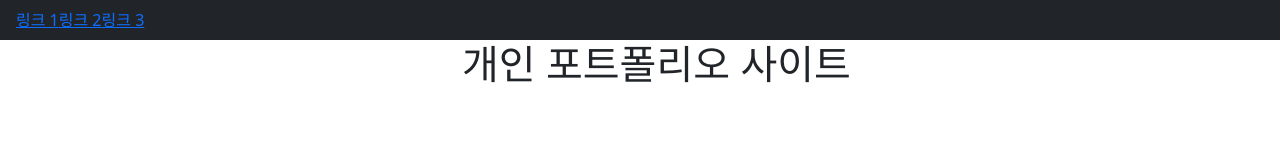
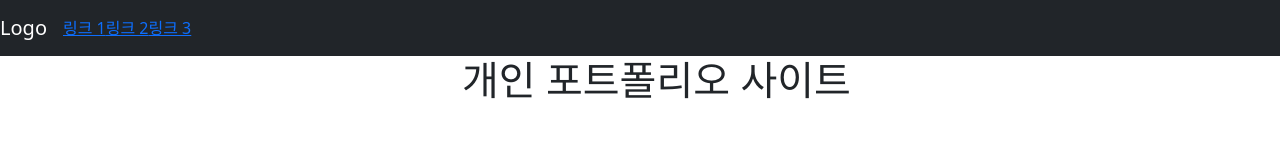
Before and after one commit to khah1541/khah1541.github.io, a plain HTML site: page index.html in a window 1280 px wide. Drawn offline with nearby package versions, Linux system fonts and the light colour scheme.

Commit message:
내용추가

```diff
--- a/index.html
+++ b/index.html
@@ -11,7 +11,7 @@
 <body>
     <header>
         <nav class = "navbar navbar-expand-md navbar-fixed-top navbar-dark bg-dark">
-            <a class="navbar-brand"></a>
+            <a class="navbar-brand">Logo</a>
         <ul class="navbar-nav">
                 <li class="navbar-item">
                     <a href="#" class="navbar-link">링크 1</a>
```
